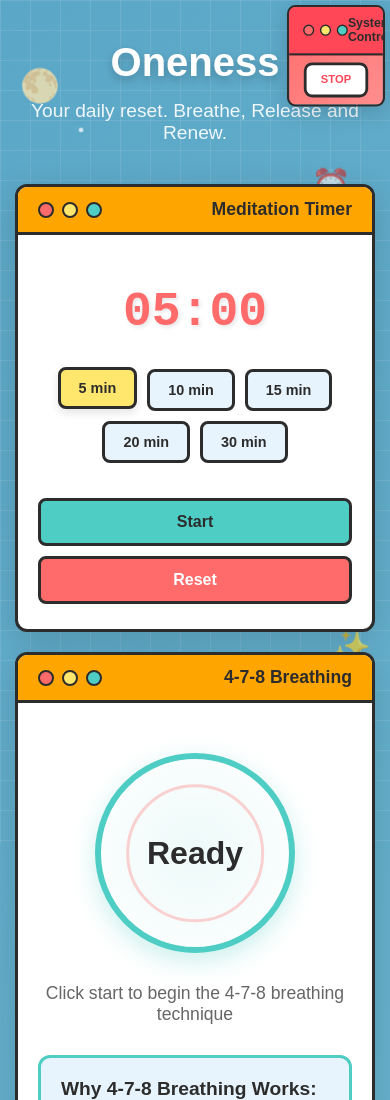
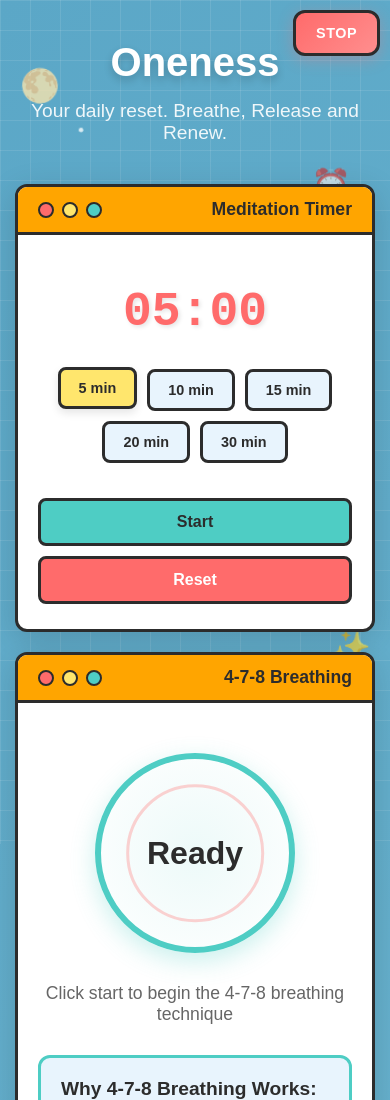
Before and after one commit to fieldsplanet/Oneness, a plain HTML site: page Oneness - main page.html in a window 390 px wide. Shown: the top 1100 px of the page. Drawn offline with Linux system fonts and the light colour scheme.

Commit message:
Update Stop button style.
Update Stop button style.

```diff
--- a/Oneness - main page.html
+++ b/Oneness - main page.html
@@ -301,20 +301,9 @@
       </div>
     </div>
 
-    <div class="global-stop">
-      <div class="window-card">
-        <div class="window-header">
-          <div class="window-controls">
-            <div class="window-btn close"></div>
-            <div class="window-btn minimize"></div>
-            <div class="window-btn maximize"></div>
-          </div>
-          <div class="window-title">System Control</div>
-        </div>
-        <div class="window-content" style="text-align: center">
-          <button class="btn-stop-all" onclick="stopEverything()">STOP</button>
-        </div>
-      </div>
+    <!-- System Control - Simple STOP Button -->
+    <div class="system-control">
+      <button class="btn-stop-all" onclick="stopEverything()">STOP</button>
     </div>
 
     <div class="quote-section">
--- a/css/style.css
+++ b/css/style.css
@@ -547,42 +547,38 @@ body::before {
   border: 3px solid #2c2c2c;
 }
 
-.global-stop {
+/* Simple System Control - Just STOP Button */
+.system-control {
   position: fixed;
   top: 20px;
   right: 20px;
   z-index: 1000;
-  max-width: 210px;
-  text-align: center;
-  transform: scale(0.7);
-  transform-origin: top right;
-}
-
-.global-stop .window-card {
-  background: linear-gradient(135deg, #ff6b6b, #ff8e8e);
-}
-
-.global-stop .window-header {
-  background: #ff4757;
 }
 
 .btn-stop-all {
-  padding: 20px 40px;
-  background: white;
-  color: #ff4757;
-  border: 4px solid #2c2c2c;
+  padding: 12px 20px;
+  background: linear-gradient(135deg, #ff6b6b, #ff8e8e);
+  color: white;
+  border: 3px solid #2c2c2c;
   border-radius: 12px;
-  font-size: 1.3rem;
+  font-size: 1rem;
   font-weight: bold;
   cursor: pointer;
   transition: all 0.3s ease;
   text-transform: uppercase;
+  box-shadow: 0 4px 16px rgba(255, 107, 107, 0.3);
+  letter-spacing: 0.5px;
 }
 
 .btn-stop-all:hover {
-  background: #ffe66d;
-  transform: translateY(-3px);
-  box-shadow: 0 8px 20px rgba(0, 0, 0, 0.2);
+  background: linear-gradient(135deg, #ff4757, #ff6b6b);
+  transform: translateY(-2px);
+  box-shadow: 0 8px 24px rgba(255, 107, 107, 0.4);
+}
+
+.btn-stop-all:active {
+  transform: translateY(0);
+  box-shadow: 0 2px 8px rgba(255, 107, 107, 0.3);
 }
 
 .quote-section {
@@ -615,6 +611,26 @@ body::before {
   text-align: right;
 }
 
+/* Responsive System Control - All Screen Sizes */
+@media (min-width: 1400px) {
+  .system-control {
+    top: 25px;
+    right: 25px;
+  }
+
+  .btn-stop-all {
+    padding: 16px 28px;
+    font-size: 1.2rem;
+  }
+}
+
+@media (max-width: 1024px) {
+  .system-control {
+    top: 15px;
+    right: 15px;
+  }
+}
+
 @media (max-width: 768px) {
   .container {
     grid-template-columns: 1fr;
@@ -639,21 +655,14 @@ body::before {
     grid-template-columns: repeat(2, 1fr);
   }
 
-  .global-stop {
-    top: 10px;
-    right: 10px;
-    max-width: 175px;
-    transform: scale(0.7);
-    transform-origin: top right;
-  }
-
-  .global-stop .window-content {
-    padding: 15px;
+  .system-control {
+    top: 15px;
+    right: 15px;
   }
 
   .btn-stop-all {
-    padding: 15px 25px;
-    font-size: 1.1rem;
+    padding: 14px 24px;
+    font-size: 1rem;
   }
 }
 
@@ -676,20 +685,13 @@ body::before {
     gap: 5px;
   }
 
-  .global-stop {
-    top: 5px;
-    right: 5px;
-    max-width: 140px;
-    transform: scale(0.7);
-    transform-origin: top right;
-  }
-
-  .global-stop .window-content {
-    padding: 10px;
+  .system-control {
+    top: 10px;
+    right: 10px;
   }
 
   .btn-stop-all {
     padding: 12px 20px;
-    font-size: 1rem;
+    font-size: 0.9rem;
   }
 }
```
